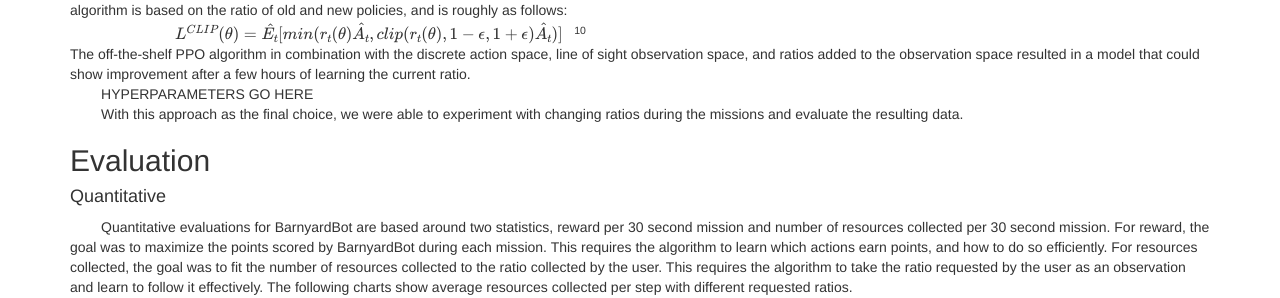
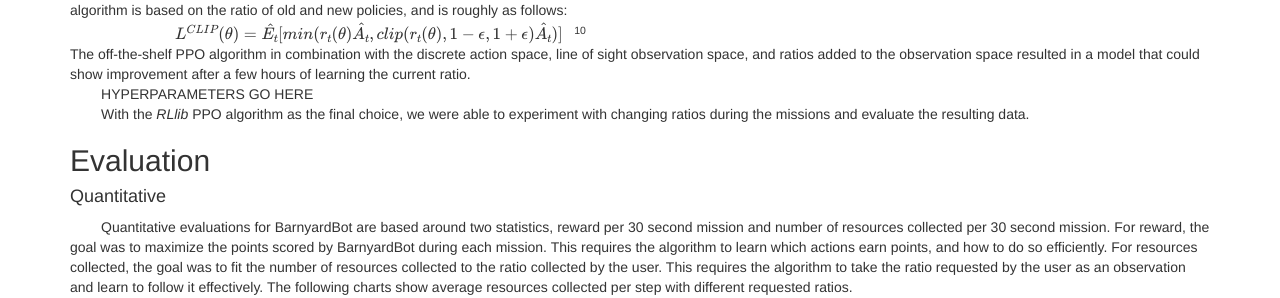
Before and after one commit to brandonmeyer/BarnyardBot, a Jekyll site: the page built from docs/final.md, in a window 1280 px wide and 900 px high, scrolled down 2687 px, cut to the strip 0-457 px from the top of the window. Shown: the part 154-452 px from the top of the strip. Built offline with Jekyll 4.4.1, drawn with Linux system fonts in a browser that asks for light colours; formulas are drawn with MathJax 3.

Commit message:
Update final.md

```diff
--- a/docs/final.md
+++ b/docs/final.md
@@ -32,7 +32,7 @@ title: Final Report
 &nbsp;&nbsp;&nbsp;&nbsp;&nbsp;&nbsp;&nbsp;&nbsp;&nbsp;&nbsp;&nbsp;&nbsp;&nbsp;&nbsp;&nbsp;&nbsp;&nbsp;&nbsp;&nbsp;&nbsp;&nbsp;&nbsp;&nbsp;&nbsp;&nbsp;&nbsp;&nbsp;$$L^{CLIP}(\theta)=\hat{E_t}[min(r_t(\theta)\hat{A_t},clip(r_t(\theta),1-\epsilon,1+\epsilon)\hat{A_t})]$$&nbsp;&nbsp;&nbsp;<sup>10</sup>  <br/>
 The off-the-shelf PPO algorithm in combination with the discrete action space, line of sight observation space, and ratios added to the observation space resulted in a model that could show improvement after a few hours of learning the current ratio.<br/>
 &nbsp;&nbsp;&nbsp;&nbsp;&nbsp;&nbsp;&nbsp;&nbsp;HYPERPARAMETERS GO HERE<br/>
-&nbsp;&nbsp;&nbsp;&nbsp;&nbsp;&nbsp;&nbsp;&nbsp;With this approach as the final choice, we were able to experiment with changing ratios during the missions and evaluate the resulting data.
+&nbsp;&nbsp;&nbsp;&nbsp;&nbsp;&nbsp;&nbsp;&nbsp;With the *RLlib* PPO algorithm as the final choice, we were able to experiment with changing ratios during the missions and evaluate the resulting data.
 
 ## Evaluation
 #### Quantitative
```
